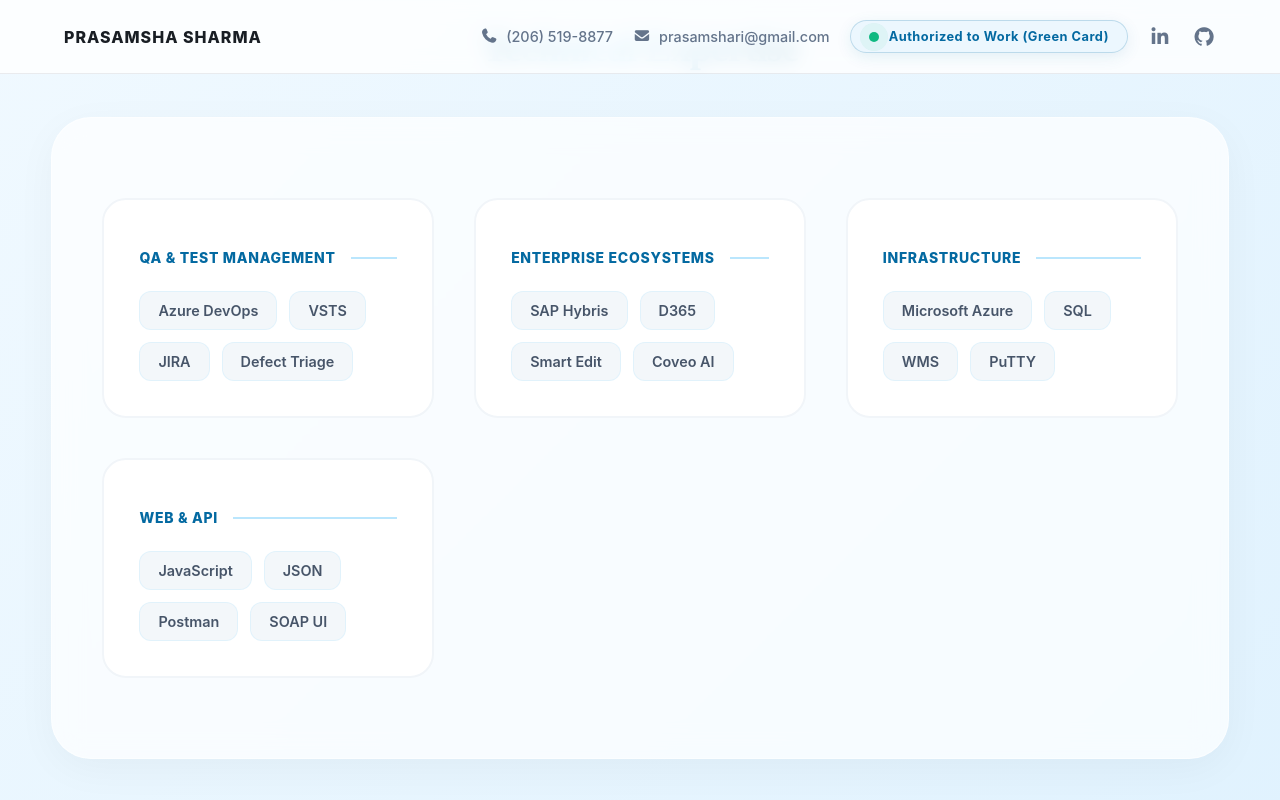
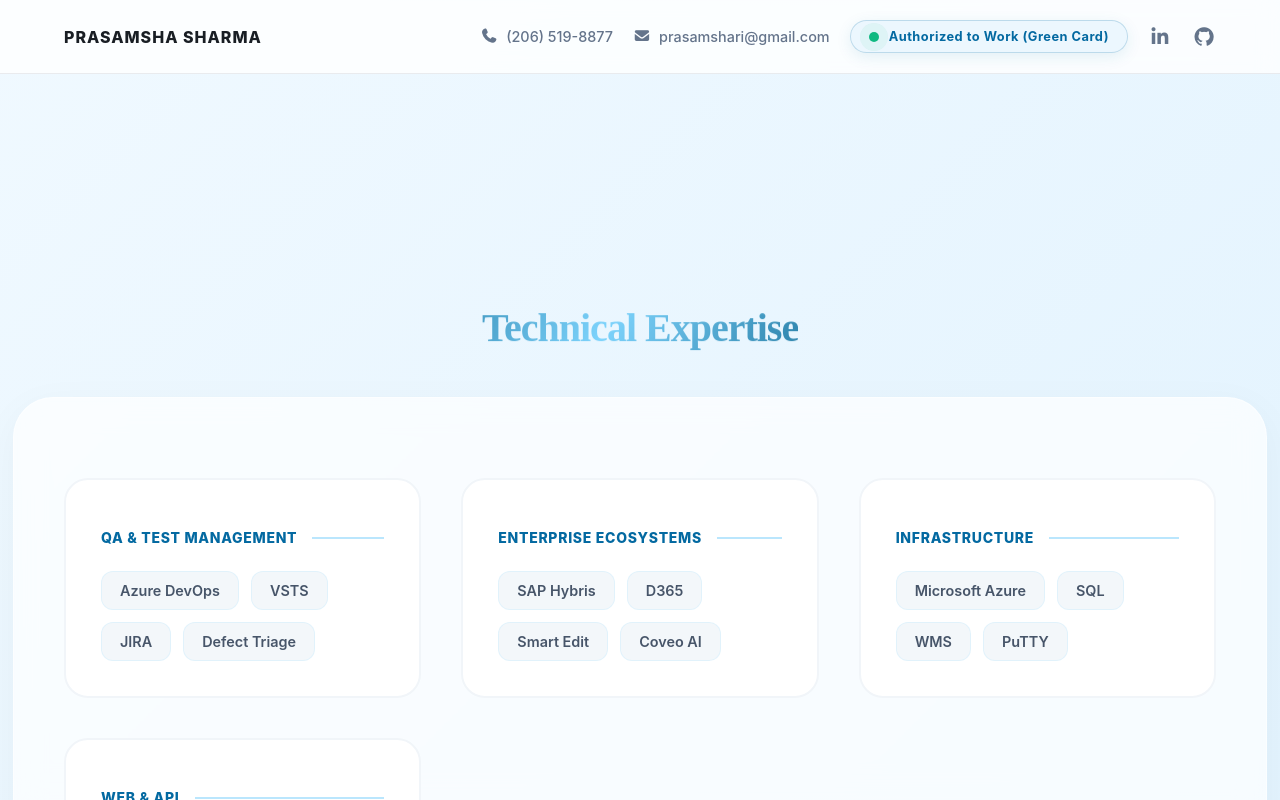
Before and after one commit to sharmap1/profile-prasamsha, a React (Vite) app: page /profile-prasamsha/expertise in a window 1280 px wide. Built offline with nearby package versions, Linux system fonts and the light colour scheme.

Commit message:
added padding in expertise and journey css

```diff
--- a/src/pages/Expertise.css
+++ b/src/pages/Expertise.css
@@ -1,5 +1,6 @@
 /* Main Page Layout */
 #skills-page {
+  padding: 280px 5% 80px;
   background: linear-gradient(135deg, #f0f9ff 0%, #e0f2fe 100%);
   min-height: 100vh;
   display: flex;
@@ -7,7 +8,7 @@
   align-items: center;
   justify-content: center;
   background-blend-mode: overlay;
-  padding: 0 8%;
+  /* padding: 0 8%; */
   overflow: hidden;
 }
 
--- a/src/pages/Journey.css
+++ b/src/pages/Journey.css
@@ -1,5 +1,6 @@
 /* Container for the whole page */
 #exp-page {
+  padding: 150px 5% 80px;
   background: linear-gradient(135deg, #f8fafc 0%, #e0f2fe 100%);
   min-height: 100vh;
   display: flex;
@@ -7,7 +8,6 @@
   align-items: center;
   justify-content: center;
   background-blend-mode: overlay;
-  padding: 0 8%;
   overflow: hidden;
 
 }
```
